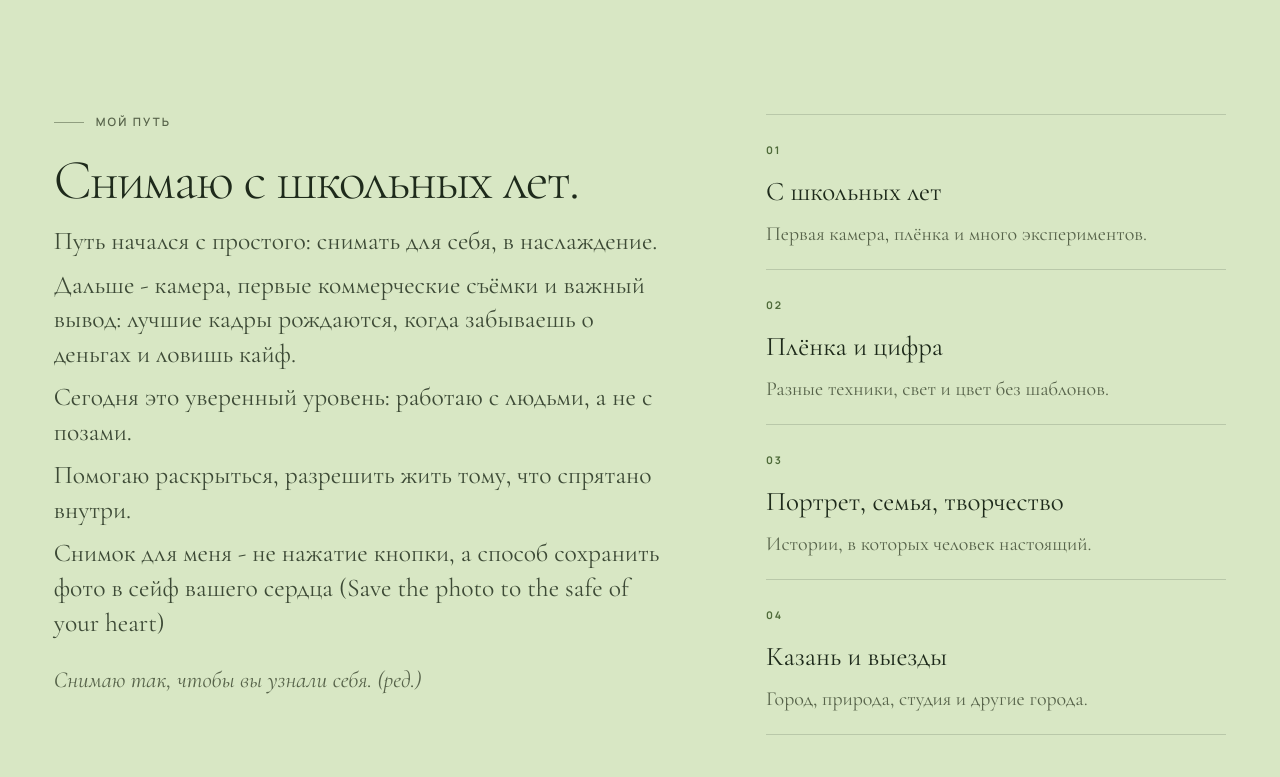
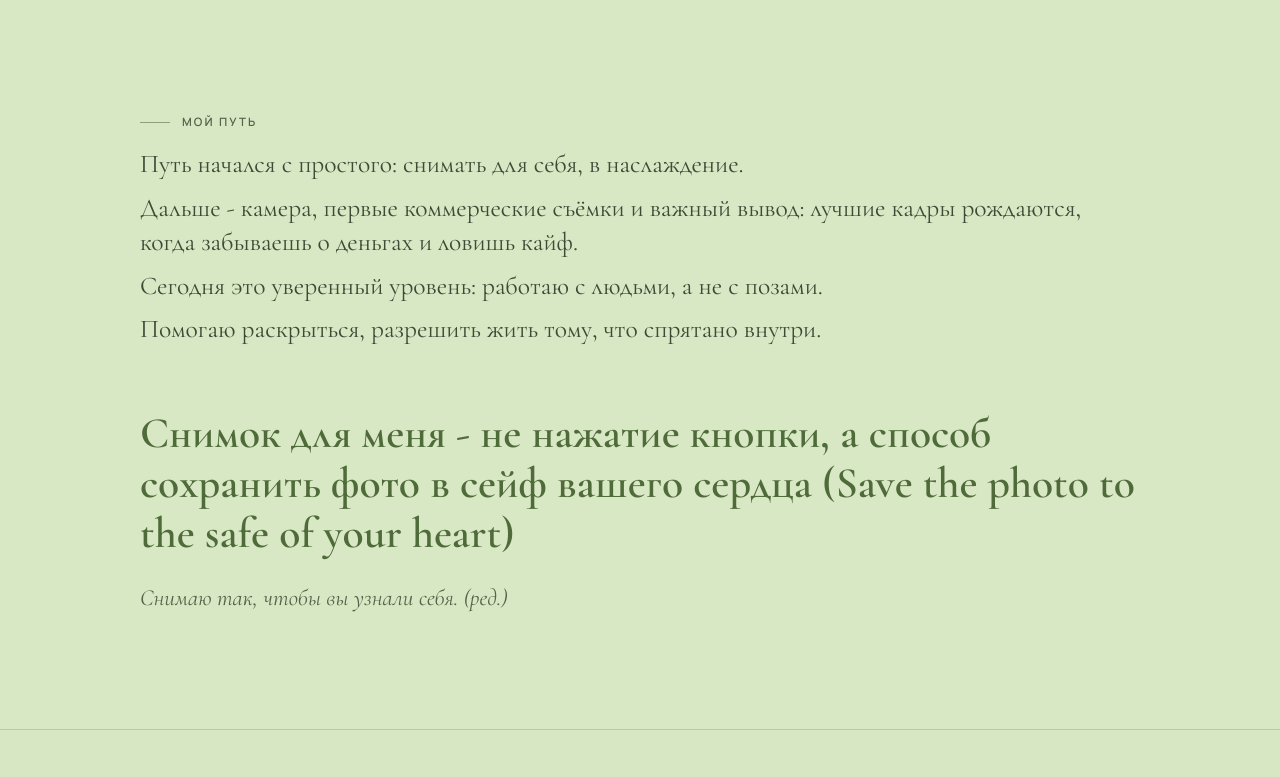
Before and after one commit to Realistiks/photocaseif, a plain HTML site: page about.html in a window 1280 px wide. Shown: the part 1183-1960 px from the top of the page. Drawn offline with Linux system fonts and the light colour scheme.

Commit message:
Simplify about story and highlight key phrase

```diff
--- a/about.html
+++ b/about.html
@@ -82,41 +82,19 @@
     </div>
   </section>
 
-  <section class="about-story" aria-labelledby="storyTitle">
+  <section class="about-story">
     <div class="about-story__inner">
       <div class="about-story__text reveal">
         <p class="eyebrow">Мой путь</p>
-        <h2 id="storyTitle">Снимаю с школьных лет.</h2>
         <p class="line">Путь начался с простого: снимать для себя, в наслаждение.</p>
         <p class="line">Дальше - камера, первые коммерческие съёмки и важный вывод: лучшие кадры рождаются, когда забываешь о деньгах и ловишь кайф.</p>
         <p class="line">Сегодня это уверенный уровень: работаю с людьми, а не с позами.</p>
         <p class="line">Помогаю раскрыться, разрешить жить тому, что спрятано внутри.</p>
-        <p class="line">Снимок для меня - не нажатие кнопки, а способ сохранить фото в сейф вашего сердца (Save the photo to the safe of your heart)</p>
+        <p class="about-story__highlight">Снимок для меня - не нажатие кнопки, а способ сохранить фото в сейф вашего сердца (Save the photo to the safe of your heart)</p>
         <p class="about-story__note">Снимаю так, чтобы вы узнали себя. (ред.)</p>
       </div>
 
-      <aside class="about-facts reveal" aria-label="Коротко о съёмке">
-        <div class="about-fact">
-          <span class="about-fact__num">01</span>
-          <b>С школьных лет</b>
-          <p>Первая камера, плёнка и много экспериментов.</p>
-        </div>
-        <div class="about-fact">
-          <span class="about-fact__num">02</span>
-          <b>Плёнка и цифра</b>
-          <p>Разные техники, свет и цвет без шаблонов.</p>
-        </div>
-        <div class="about-fact">
-          <span class="about-fact__num">03</span>
-          <b>Портрет, семья, творчество</b>
-          <p>Истории, в которых человек настоящий.</p>
-        </div>
-        <div class="about-fact">
-          <span class="about-fact__num">04</span>
-          <b>Казань и выезды</b>
-          <p>Город, природа, студия и другие города.</p>
-        </div>
-      </aside>
+
     </div>
   </section>
 
--- a/css/style.css
+++ b/css/style.css
@@ -3470,3 +3470,18 @@ h3 { font-size: clamp(27px, 2.9vw, 42px); }
   letter-spacing: normal;
   text-transform: none;
 }
+
+/* About story: single column with one highlighted phrase */
+.about-story__inner {
+  grid-template-columns: 1fr;
+  max-width: 1000px;
+}
+
+.about-story__highlight {
+  margin-top: 1.4em;
+  font-family: var(--serif);
+  font-size: clamp(30px, 3.4vw, 50px);
+  font-weight: 600;
+  line-height: 1.15;
+  color: var(--accent);
+}
```
